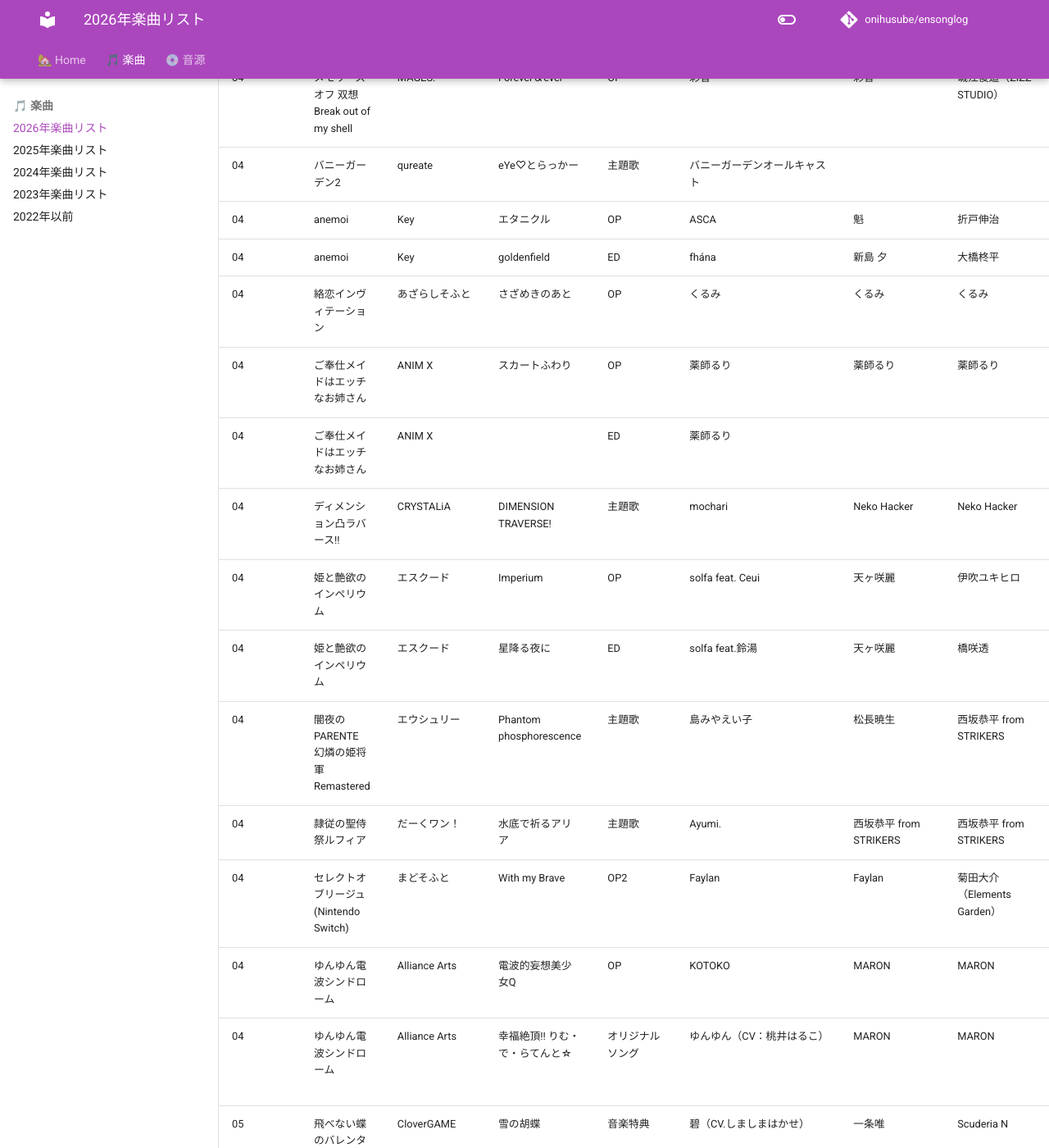
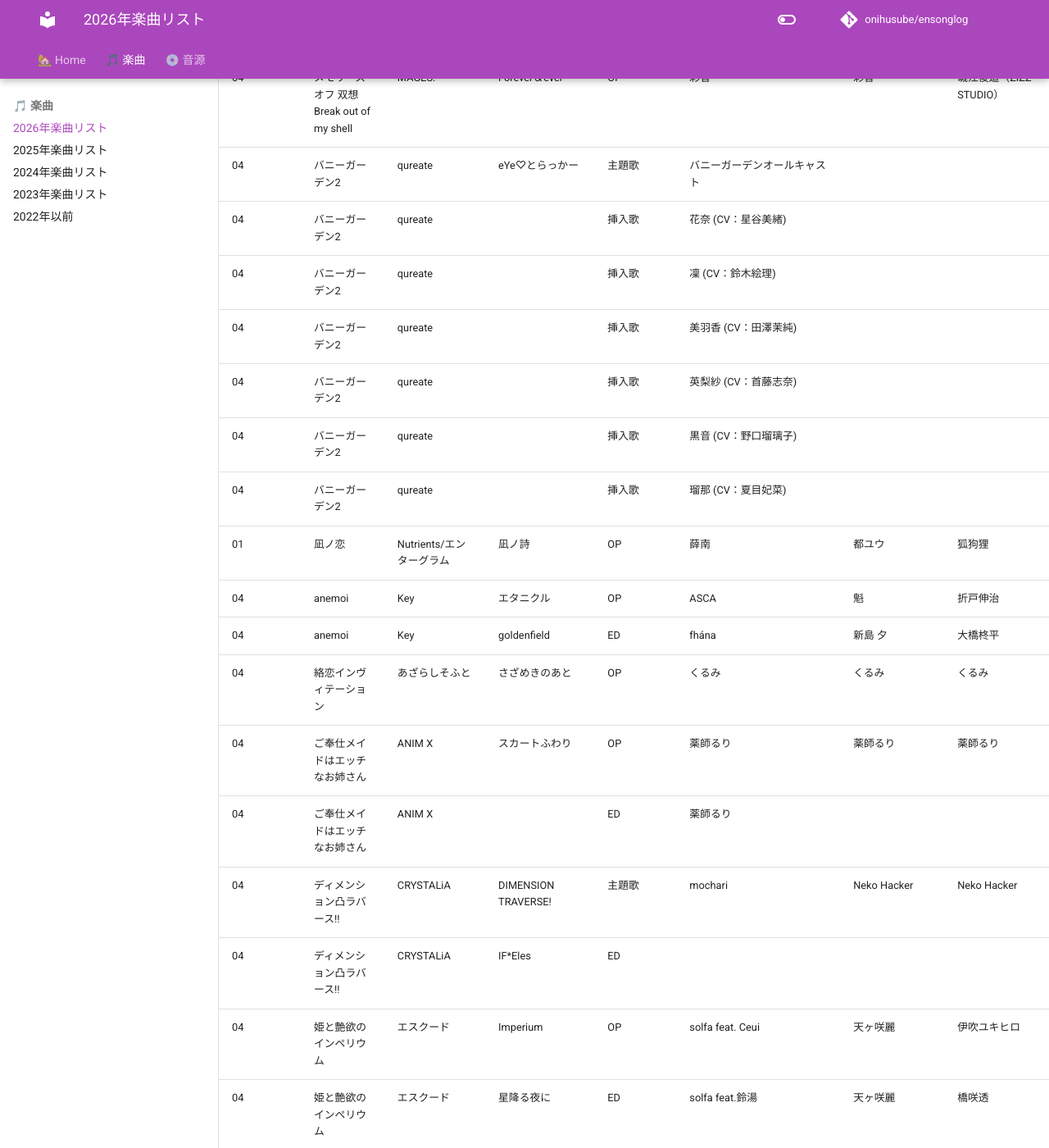
Before and after one commit to onihusube/ensonglog, an MkDocs documentation site: the page built from docs/2026/楽曲.md, in a window 1280 px wide and 1400 px high, scrolled down 7109 px. Shown: the whole window at 82% size. Built offline with MkDocs 1.6.1 and Material for MkDocs 9.7.7, drawn with Linux system fonts in a browser that asks for light colours; emoji names are drawn with the system emoji font; comment, search, counter and statistics services are not loaded; some of the changed text lies outside the part shown.

Commit message:
楽曲の追記・修正

```diff
--- a/docs/2026/楽曲.md
+++ b/docs/2026/楽曲.md
@@ -72,20 +72,28 @@ search:
 | 03<!--/31--> | Lilac | Frontwing | cult à la carte | OP | 囁揺的音楽集団AsMR -SHOYOTEKIONGAKUSYUDAN AsMR- | Ayaka | Rookie.F | Rookie.F |  | side Witch/side Wizard 共通OP | [:fontawesome-brands-youtube:](https://www.youtube.com/watch?v=mx1YtvXxIwU) |
 | 04<!--/09--> | メモリーズオフ 双想 Break out of my shell | MAGES. | Forever＆ever | OP | 彩音 | 彩音 | 磯江俊道（ZIZZ STUDIO） | 磯江俊道（ZIZZ STUDIO） | シングル「Forever＆ever」 | | [:fontawesome-brands-youtube:](https://www.youtube.com/watch?v=ZNmzZ-oTktI) |
 | 04<!--/16--> | バニーガーデン2 | qureate | eYe♡とらっかー | 主題歌 | バニーガーデンオールキャスト |  |  |  |  |  | [:fontawesome-brands-youtube:](https://www.youtube.com/watch?v=58vV6_es8pc) |
+| 04<!--/16--> | バニーガーデン2 | qureate |  | 挿入歌 | 花奈 (CV：星谷美緒)  |  |  |  |  |  | [:fontawesome-brands-youtube:](https://www.youtube.com/watch?v=hq74byo3oAA) |
+| 04<!--/16--> | バニーガーデン2 | qureate |  | 挿入歌 | 凜 (CV：鈴木絵理)  |  |  |  |  |  | [:fontawesome-brands-youtube:](https://www.youtube.com/watch?v=hq74byo3oAA) |
+| 04<!--/16--> | バニーガーデン2 | qureate |  | 挿入歌 | 美羽香 (CV：田澤茉純) |  |  |  |  |  | [:fontawesome-brands-youtube:](https://www.youtube.com/watch?v=hq74byo3oAA) |
+| 04<!--/16--> | バニーガーデン2 | qureate |  | 挿入歌 | 英梨紗 (CV：首藤志奈) |  |  |  |  |  | [:fontawesome-brands-youtube:](https://www.youtube.com/watch?v=hq74byo3oAA) |
+| 04<!--/16--> | バニーガーデン2 | qureate |  | 挿入歌 | 黒音 (CV：野口瑠璃子) |  |  |  |  |  | [:fontawesome-brands-youtube:](https://www.youtube.com/watch?v=hq74byo3oAA) |
+| 04<!--/16--> | バニーガーデン2 | qureate |  | 挿入歌 | 瑠那 (CV：夏目妃菜) |  |  |  |  |  | [:fontawesome-brands-youtube:](https://www.youtube.com/watch?v=hq74byo3oAA) |
+| 01<!--/23--> | 凪ノ恋 | Nutrients/エンターグラム | 凪ノ詩 | OP | 薛南 | 都ユウ | 狐狗狸 |  |  |  | [:fontawesome-brands-youtube:](https://www.youtube.com/watch?v=ZUzERTQ3wGE) |
 | 04<!--/24--> | anemoi | Key | エタニクル | OP | ASCA | 魁 | 折戸伸治 | 内山利彦 | [🎵🔗](https://linkco.re/6MqFANGm) | | [:fontawesome-brands-youtube:](https://www.youtube.com/watch?v=eqqfdG_QbDc) |
 | 04<!--/24--> | anemoi | Key | goldenfield | ED | fhána | 新島 夕 | 大橋柊平 | fhána | [🎵🔗](https://linkco.re/x88UpyNe) | | [:fontawesome-brands-youtube:](https://www.youtube.com/watch?v=GOOPK8e1K7Y) |
 | 04<!--/24--> | 絡恋インヴィテーション | あざらしそふと | さざめきのあと | OP | くるみ | くるみ | くるみ |  |  |  | [:fontawesome-brands-youtube:](https://www.youtube.com/watch?v=w7_hCPYwzbk) |
 | 04<!--/24--> | ご奉仕メイドはエッチなお姉さん | ANIM X | スカートふわり | OP | 薬師るり | 薬師るり | 薬師るり | 根本克則（KParaMUSIC） | | | [HP](https://hs-crowd.co.jp/anim/product/pro_pc/pc092/) |
 | 04<!--/24--> | ご奉仕メイドはエッチなお姉さん | ANIM X |  | ED | 薬師るり |  |  |  |  |  | |
 | 04<!--/24--> | ディメンション凸ラバース!! | CRYSTALiA | DIMENSION TRAVERSE! | 主題歌 | mochari | Neko Hacker | Neko Hacker | Neko Hacker | 豪華版特典OST | | [:fontawesome-brands-youtube:](https://www.youtube.com/watch?v=EIKbzJeXBdc) [:fontawesome-brands-youtube:](https://x.com/CRYSTALiA_AC/status/2027326592964546946) |
+| 04<!--/24--> | ディメンション凸ラバース!! | CRYSTALiA | IF*Eles | ED |  |  |  |  | 豪華版特典OST | | |
 | 04<!--/24--> | 姫と艶欲のインペリウム | エスクード | Imperium | OP | solfa feat. Ceui | 天ヶ咲麗 | 伊吹ユキヒロ | 伊吹ユキヒロ | [🎵🔗](https://www.escude.co.jp/product/imperium/shop_guide.html#shop_01_op) オリジナルサウンドトラック | | |
-| 04<!--/24--> | 姫と艶欲のインペリウム | エスクード | 星降る夜に | ED | solfa feat.鈴湯 | 天ヶ咲麗 | 橋咲透 | 橋咲透 | オリジナルサウンドトラック | | |
+| 04<!--/24--> | 姫と艶欲のインペリウム | エスクード | 星降る夜に | ED | solfa feat.鈴湯 | 天ヶ咲麗 | 橋咲透 | 橋咲透 | [🎵🔗](https://www.escude.co.jp/product/imperium/shop_guide.html#shop_01_ed) オリジナルサウンドトラック | | |
 | 04<!--/24--> | 闇夜のPARENTE 幻燐の姫将軍Remastered | エウシュリー | Phantom phosphorescence | 主題歌 | 島みやえい子 | 松長暁生 | 西坂恭平  from STRIKERS | 西坂恭平  from STRIKERS |  |  | [:fontawesome-brands-youtube:](https://www.youtube.com/watch?v=5h8f_jRkeFQ) |
+| 04<!--/24--> | ゆんゆん電波シンドローム | Alliance Arts | 電波的妄想美少女Q | OP | KOTOKO | MARON | MARON | MARON |  | Guitar：小林ヒロト／MIX・Mastering：Shibaya | [:fontawesome-brands-youtube:](https://www.youtube.com/watch?v=Wu4tMwXmwj0) |
+| 04<!--/24--> | ゆんゆん電波シンドローム | Alliance Arts | 幸福絶頂!! りむ・で・らてんと☆ | オリジナルソング | ゆんゆん（CV：桃井はるこ） | MARON | MARON | MARON | | Guitar：小林ヒロト／Mix・Mastering：Shibayan | [:fontawesome-brands-youtube:](https://www.youtube.com/watch?v=k9AgurEFcGU) |
 | 04<!--/24--> | 隷従の聖侍祭ルフィア | だーくワン！ | 水底で祈るアリア | 主題歌 | Ayumi. | 西坂恭平 from STRIKERS | 西坂恭平 from STRIKERS | 西坂恭平 from STRIKERS | | | [:fontawesome-brands-youtube:](https://www.youtube.com/watch?v=si1MxRRQcy8) |
 | 04<!--/30--> | セレクトオブリージュ (Nintendo Switch) | まどそふと | With my Brave | OP2 | Faylan | Faylan | 菊田大介（Elements Garden） | 菊田大介（Elements Garden） | 初回限定特装版特典DLC |  | [:fontawesome-brands-youtube:](https://www.youtube.com/watch?v=0zVFYVG9Xws) [:fontawesome-brands-youtube:](https://www.youtube.com/watch?v=nTaTn_ZsTx0) |
-| 04<!--/??--> | ゆんゆん電波シンドローム | Alliance Arts | 電波的妄想美少女Q | OP | KOTOKO | MARON | MARON | MARON |  | Guitar：小林ヒロト／MIX・Mastering：Shibaya | [:fontawesome-brands-youtube:](https://www.youtube.com/watch?v=Wu4tMwXmwj0) |
-| 04<!--/??--> | ゆんゆん電波シンドローム | Alliance Arts | 幸福絶頂!! りむ・で・らてんと☆ | オリジナルソング | ゆんゆん（CV：桃井はるこ） | MARON | MARON | MARON | | Guitar：小林ヒロト／Mix・Mastering：Shibayan | [:fontawesome-brands-youtube:](https://www.youtube.com/watch?v=k9AgurEFcGU) |
-| 05<!--/01--> | 飛べない蝶のバレンタイン | CloverGAME | 雪の胡蝶 | 音楽特典 | 碧（CV.しましまはかせ） | 一条唯 | Scuderia N | Scuderia N | 特典音源付き版 音楽特典 | | |
+| 05<!--/01--> | 飛べない蝶のバレンタイン | CloverGAME | 雪の胡蝶 | 音楽特典 | 碧（CV.しましまはかせ） | 一条唯 | Scuderia N | Scuderia N | 特典音源付き版 音楽特典 | | [HP](https://www.cuffs.co.jp/products/valentine_butterfly/special/music.html) |
 | 05<!--/29--> | トリプルペアリング -Triple Pairing- | HOOKSOFT | LOVE is TRY&GO | OP | 久野藍 | 永原さくら | A-DASH | A-DASH |  | 音楽制作：SONO MAKERS, Guitar：A-DASH | [:fontawesome-brands-youtube:](https://www.youtube.com/watch?v=v96xDWEH9EE) [:fontawesome-brands-youtube:](https://www.youtube.com/watch?v=petZLoxT8GM) |
 | 05<!--/29--> | 双子の恋は見抜けない | あざらしそふと+1 | Which is which | 主題歌 | 夢乃ゆき | ハラユカ。 from STRIKERS | 西坂恭平 | 西坂恭平 | [🎵🔗](https://linkco.re/f4RnQXUB) |  | [:fontawesome-brands-youtube:](https://www.youtube.com/watch?v=NuJ5y8RpqQY) |
 | 05<!--/29--> | Relirium -レリリウム- 遺跡と出逢いと冒険と | Whirlpool | Enchanting Maze | OP | 橋本みゆき | 浮世かいか | A-DASH | A-DASH | 初回版封入特典 オリジナルサウンドトラック（DLC） </br> Whirlpool Complete Collection「A Memory of All Songs」 |  | [:fontawesome-brands-youtube:](https://www.youtube.com/watch?v=Cxo8EVcU2oo) |
@@ -101,6 +109,7 @@ search:
 | 06<!--/26--> | モザイクの天使 | Frill | モザイクリセット | 主題歌 | 佐藤アスカ | 白矢たつき, RINA | C.G mix | C.G mix | 豪華版特典オリジナルサウンドトラック |  | [HP](https://frill.product.co.jp/mozaten/) |
 | 06<!--/26--> | リビドー・アバンちゅ～る -Sランク冒険者だけど、ポンコツサキュバスだけのパーティで教官してます- | ensemble SWEET |  | OP |  |  |  |  | 豪華版特典 オリジナルサウンドトラックCD | | |
 | 06<!--/26--> | リビドー・アバンちゅ～る -Sランク冒険者だけど、ポンコツサキュバスだけのパーティで教官してます- | ensemble SWEET |  | ED |  |  |  |  | 豪華版特典 オリジナルサウンドトラックCD | | |
+| 11<!--/26--> | 小金井荘と金色の揚羽蝶 | sprite | Summer Papilio | OP | 安月名莉子 | Ceui | 藤永龍太郎 (Elements Garden) | 藤永龍太郎 (Elements Garden) |  |  | [:fontawesome-brands-youtube:](https://www.youtube.com/watch?v=QVpnIpF3grU) |
 
 ## リリース日未定
 
@@ -120,6 +129,5 @@ search:
 |  | 虚轴实刃-Virtual Axis Real Blade | Jrock-studio | Offset | 主題歌 | Loky | Loky | Loky | KUREIKU |  | | [B站](https://bilibili.com/video/BV1L7wAzxEPD/) |
 | 第4四半期 | 我喜欢的白毛美少女不可能是凶手 | 忆花梦落 | 无限轮回之梦 | 主題歌 | 反吅 | ZHENG | 沐春听雪 |  | | | [B站](https://bilibili.com/video/BV1xpZ3BJEAH/) |
 | 第1四半期 | 北洋花开-恋爱咏叹调 | 北洋gal自研社 | 百卅海棠恋歌 | 主題歌 | 忆辰Rebacca | 苘桃离p |  | 苘桃离p（編曲／作詞） | | | [B站](https://bilibili.com/video/BV1AiZ4BdEci) |
-| 2026年秋 | 小金井荘と金色の揚羽蝶 | sprite | Summer Papilio | OP | 安月名莉子 | Ceui | 藤永龍太郎 (Elements Garden) | 藤永龍太郎 (Elements Garden) |  |  | [:fontawesome-brands-youtube:](https://www.youtube.com/watch?v=QVpnIpF3grU) |
 |  | Poker Dolls | Poker Dolls Project | 偽りマリオネット | テーマソング | かたたかんな | MURASAKI | MURASAKI | MURASAKI |  | レコーディング・ミキシング・マスタリング：かごめP | [:fontawesome-brands-youtube:](https://www.youtube.com/watch?v=XWVvLxYtk58) |
 | 2026第4四半期 | 众星入海 | 失业者联盟游戏制作组 | 众星入海 | 主題歌 | 艾莉Anicca | 宇宙念力鼠 | 悬空指针NP | 悬空指针NP |  | 混音：悬空指针NP | [B站](https://bilibili.com/video/BV1DawjzpEGi/) |
```
Also changed, not shown: docs/2025/楽曲.md (+1 -1 lines).
